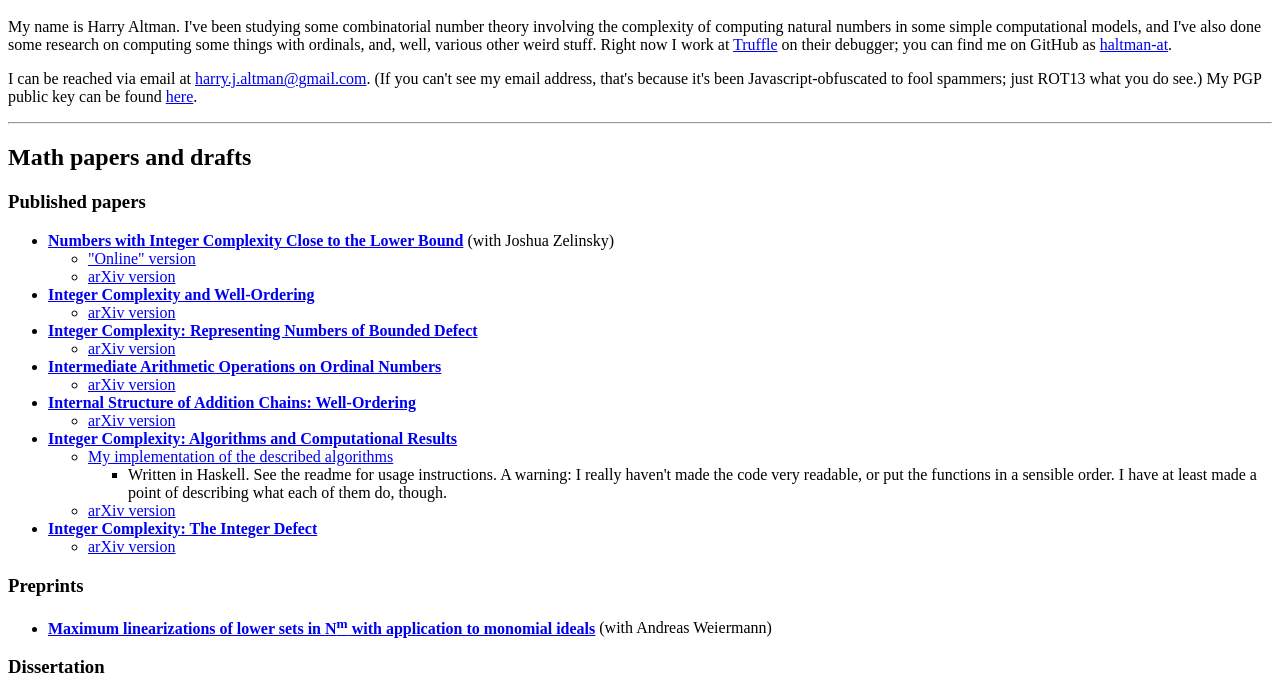
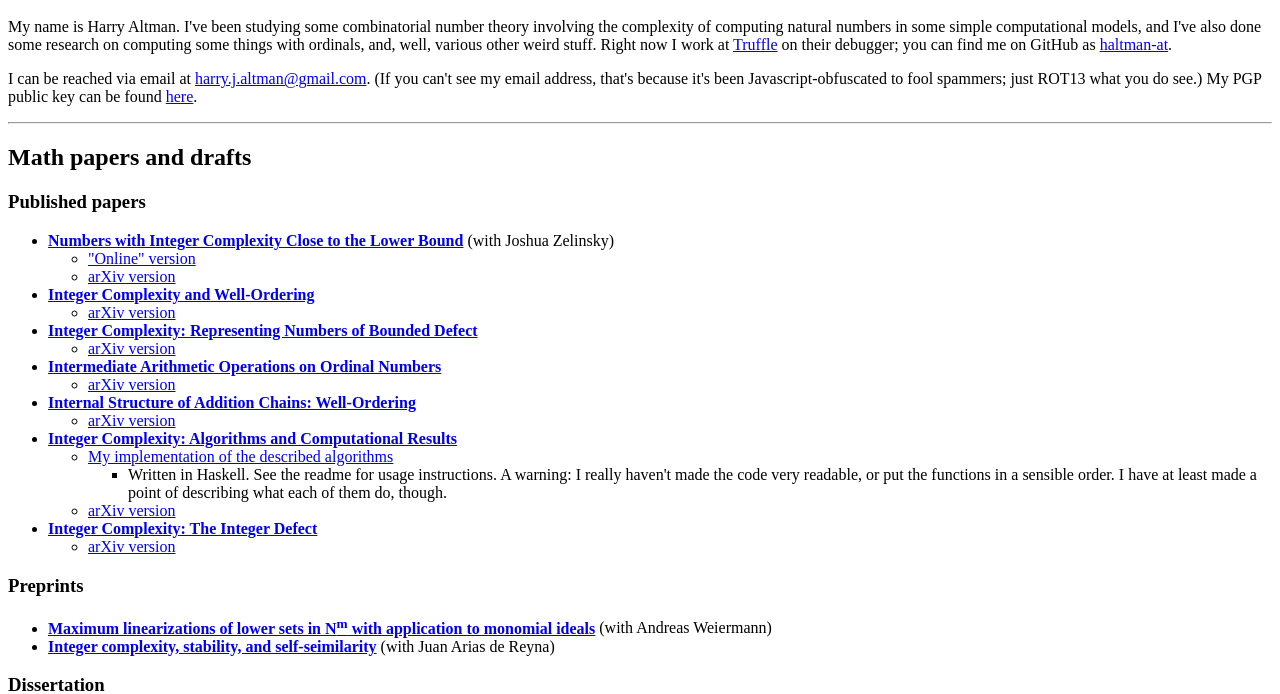
Before and after one commit to hjaltman/hjaltman.github.io, a plain HTML site: page index.html in a window 1280 px wide. Shown: the part 48-742 px from the top of the page. Drawn offline with Linux system fonts and the light colour scheme.

Commit message:
Add link to new paper!

```diff
--- a/index.html
+++ b/index.html
@@ -78,6 +78,7 @@ order.  I have at least made a point of describing what each of them do, though.
 
 <ul>
 <li><a href="https://arxiv.org/abs/1909.06719"><b>Maximum linearizations of lower sets in <b>N</b><sup>m</sup> with application to monomial ideals</b></a> (with Andreas Weiermann)
+<li><a href="https://arxiv.org/abs/2111.06671"><b>Integer complexity, stability, and self-seimilarity</b></a> (with Juan Arias de Reyna)
 </ul>
 
 <h3>Dissertation</h3>
```
